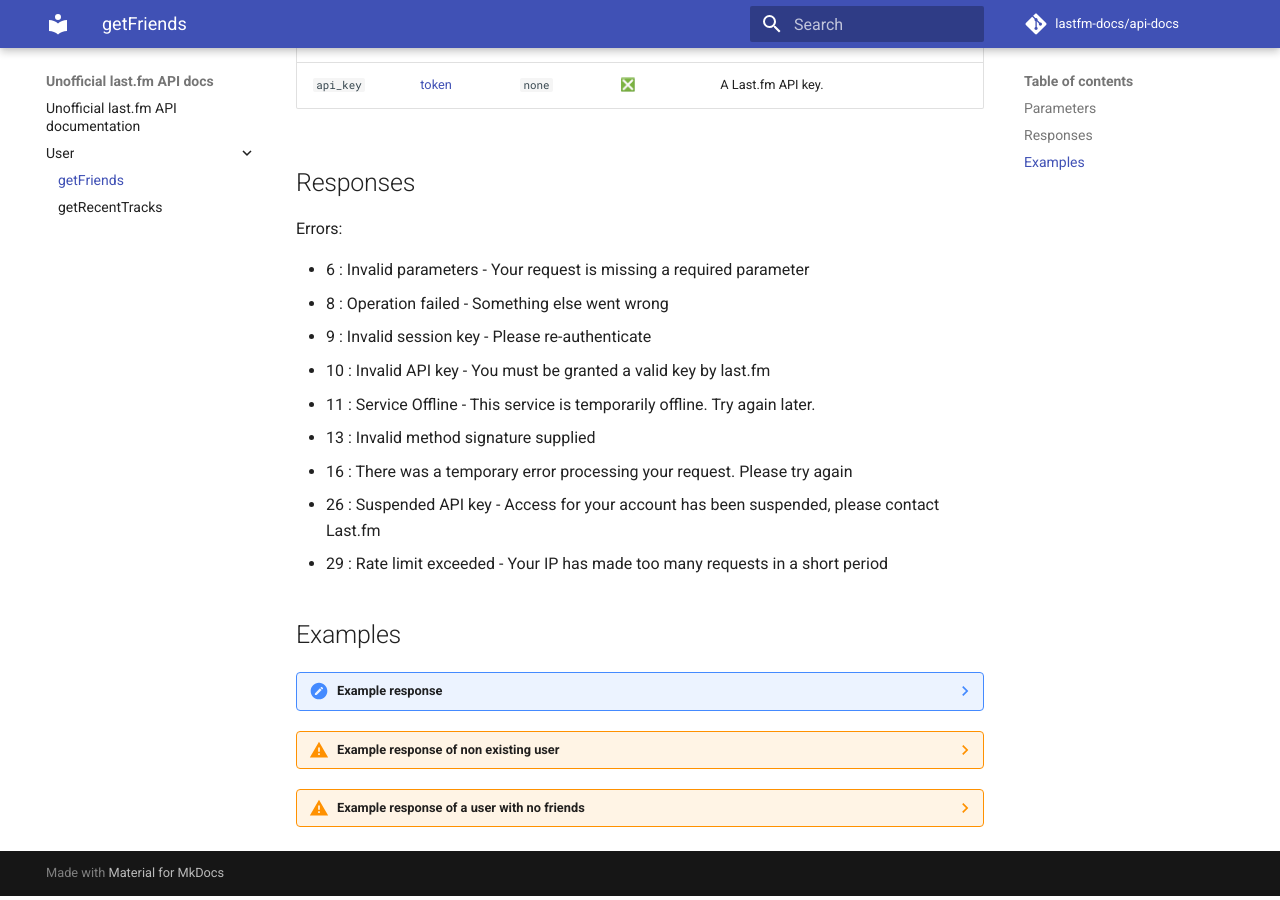
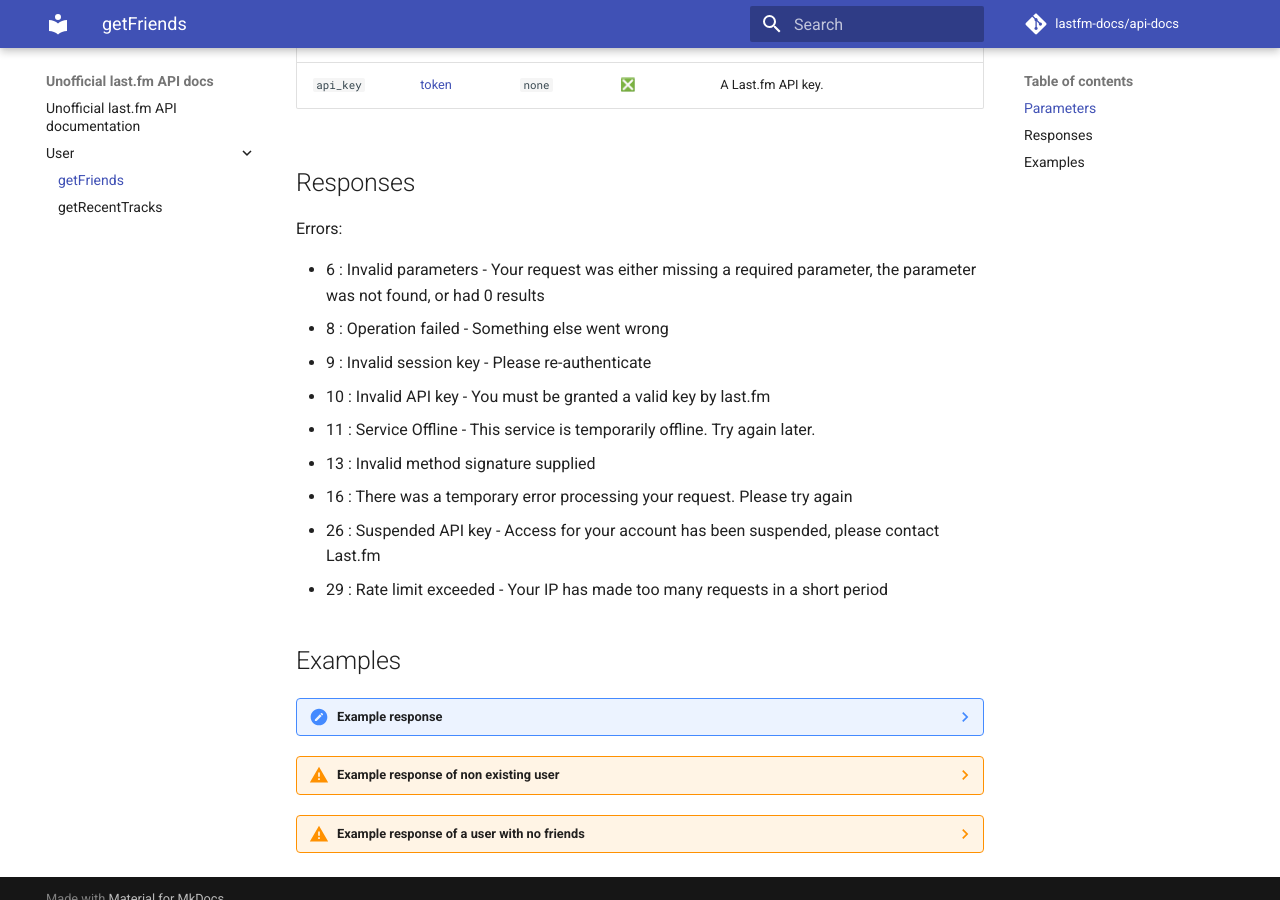
Before and after one commit to lastfm-docs/api-docs, an MkDocs documentation site: the page built from docs/user/getFriends.md, in a window 1280 px wide and 900 px high, scrolled down 605 px. Built offline with MkDocs 1.6.1 and Material for MkDocs 9.7.7, drawn with Linux system fonts in a browser that asks for light colours; emoji names are drawn with the system emoji font; comment, search, counter and statistics services are not loaded.

Commit message:
Update getFriends.md

```diff
--- a/docs/user/getFriends.md
+++ b/docs/user/getFriends.md
@@ -17,7 +17,7 @@
 ## Responses
 Errors:
 
-- 6 : Invalid parameters - Your request is missing a required parameter
+- 6 : Invalid parameters - Your request was either missing a required parameter, the parameter was not found, or had 0 results
 - 8 : Operation failed - Something else went wrong
 - 9 : Invalid session key - Please re-authenticate
 - 10 : Invalid API key - You must be granted a valid key by last.fm
```
